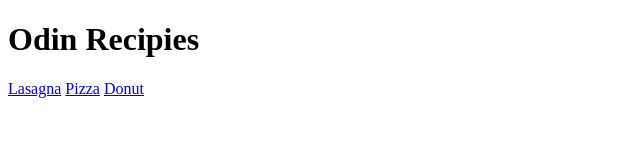
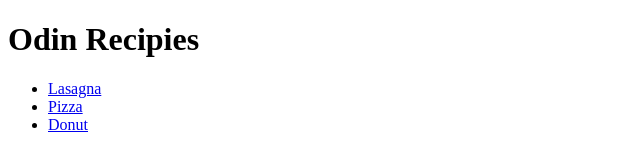
Before and after one commit to Zetsuboobies/odin-recipes, a plain HTML site: page index.html in a window 1280 px wide. Shown: the whole page, without its empty margins (0-640 px from the left). Drawn offline with Linux system fonts and the light colour scheme.

Commit message:
Added an Unordered list

```diff
--- a/index.html
+++ b/index.html
@@ -6,8 +6,10 @@
 </head>
 <body>
     <h1>Odin Recipies</h1>
-    <a href="recipies/lasagna.html">Lasagna</a>
-    <a href="recipies/pizza.html">Pizza</a>
-    <a href="recipies/doughnut.html">Donut</a>
+    <ul>
+        <li><a href="recipies/lasagna.html">Lasagna</a></li>
+        <li><a href="recipies/pizza.html">Pizza</a></li>
+        <li><a href="recipies/doughnut.html">Donut</a></li>
+    </ul>
 </body>
 </html>
```
